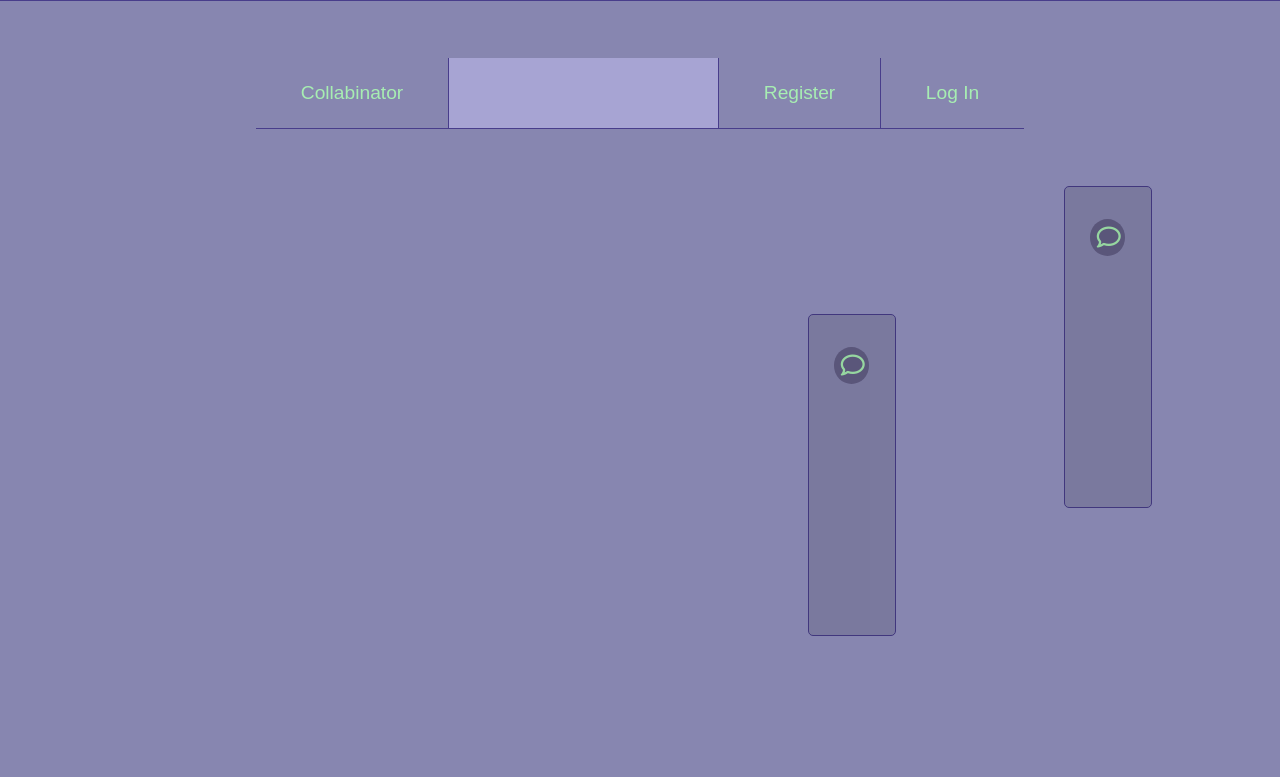
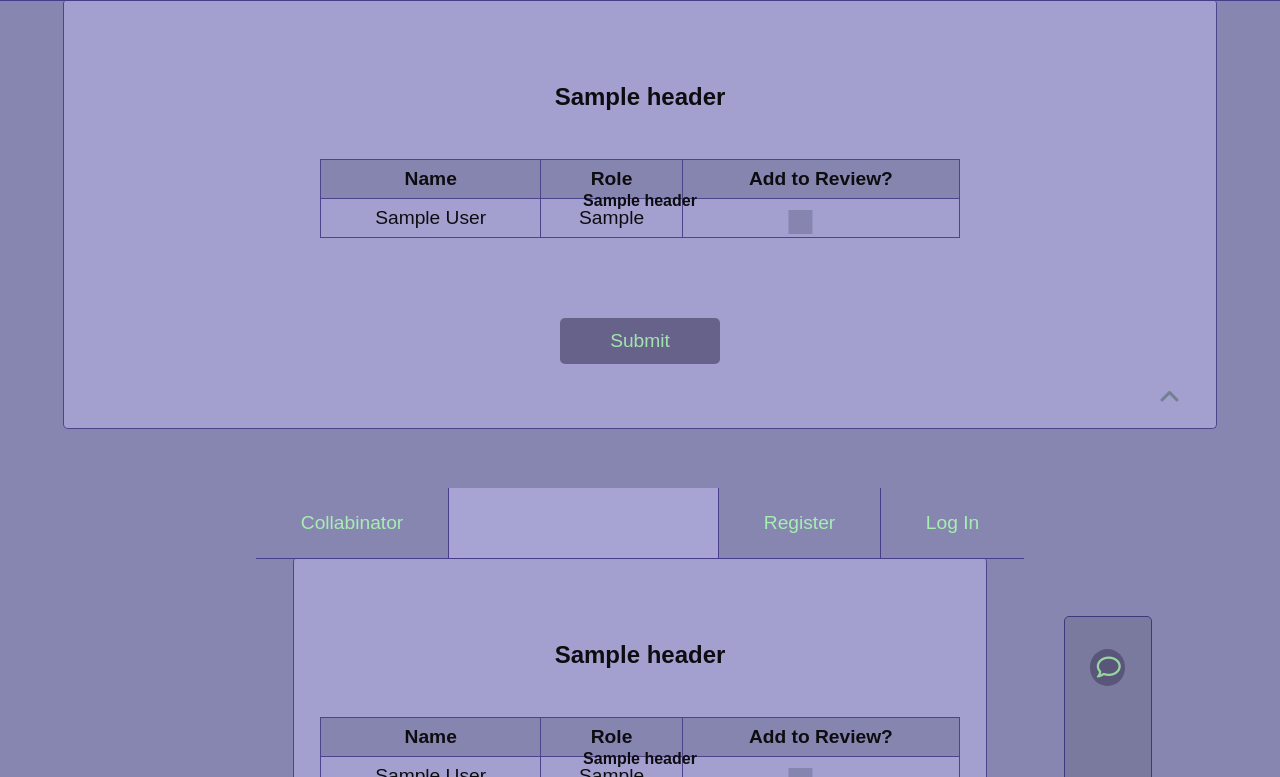
Before and after one commit to TreyCherry/CSS499-Collabinator, a Python web app: template templates/docview/viewDocument.html in a window 1280 px wide. Shown: the part 70-847 px from the top of the page. Before the commit the page ends 706 px from the top, so only its background shows below. Run offline with Jinja, Linux system fonts and the light colour scheme; the template is opened without the code that fills it: most values are stand-ins (such as "Sample title", 1, 10 or a date in 2020); some libraries are stand-ins or nearby versions.

Commit message:
fix permissions so new reviewers can be added later

```diff
--- a/db.py
+++ b/db.py
@@ -130,6 +130,8 @@ def set_doc_state(doc_id, state_id): #set the state of a document
     db.commit()
 
 def add_doc_reviewer(doc_id, reviewer_id): #add a reviewer to a document
+    if check_doc_reviewer(doc_id, reviewer_id):
+        return
     db = get_db()
     db.execute('INSERT INTO DocReviewers (document_id, reviewer_id) VALUES (?, ?)', (doc_id, reviewer_id))
     db.commit()
--- a/templates/docview/viewDocument.html
+++ b/templates/docview/viewDocument.html
@@ -1,21 +1,20 @@
 {% extends "base.html" %}
 {% macro topBox(bodytype) %}
-    {% if check_state(g.stateint, bodytype) %}
-        {% if bodytype == 2 %}
+    {% if bodytype == 2 and check_state(g.stateint, 2)%}
         {% set header = "Document Awaiting Approval" %}
-        {% elif bodytype == 3 %}
+    {% elif check_state(g.stateint, 3) %}
         {% set header = "Select Reviewers for Document" %}
     {% endif %}
     {% if header %}
         <div class="top-box">
-                <span id="unhide" class="hidden">{{ header }}</span>
-                <div id="hide-box">
+            <span id="unhide" {% if bodytype <= 3 %}class="hidden"{% endif %}>{{ header }}</span>
+            <div id="hide-box" {% if bodytype > 3 %}class="hidden"{% endif %}>
                 <h2>{{ header }}</h2>
                 {% if bodytype==2 %}
                     <span>Mark the document as approved for review?</span>
                     <i class="click-icon fa-solid fa-check big" onclick="setAction('approve')"></i>
                     <i class="click-icon fa-solid fa-xmark big" onclick="setAction('reject')"></i>
-                    {% elif bodytype==3 %}
+                {% else %}
                     {% if reviewers %}
                         <form method="post" class="main-content wider">
                             <table class="main-content">
@@ -44,9 +43,8 @@
                     {% endif %}
                 {% endif %}
             </div>
-                <i class="min-icon fa-solid fa-angle-up big" onclick="hideBox(this)"></i>
+            <i class="min-icon fa-solid fa-angle-{% if bodytype > 3 %}down{% else %}up{% endif %} big" onclick="hideBox(this)"></i>
         </div>
-        {% endif %}
     {% endif %}
 {% endmacro %}
 
```
Also changed, not shown: documents.py (+6 -5 lines). Lines whose indentation alone changed are shown as unchanged.
